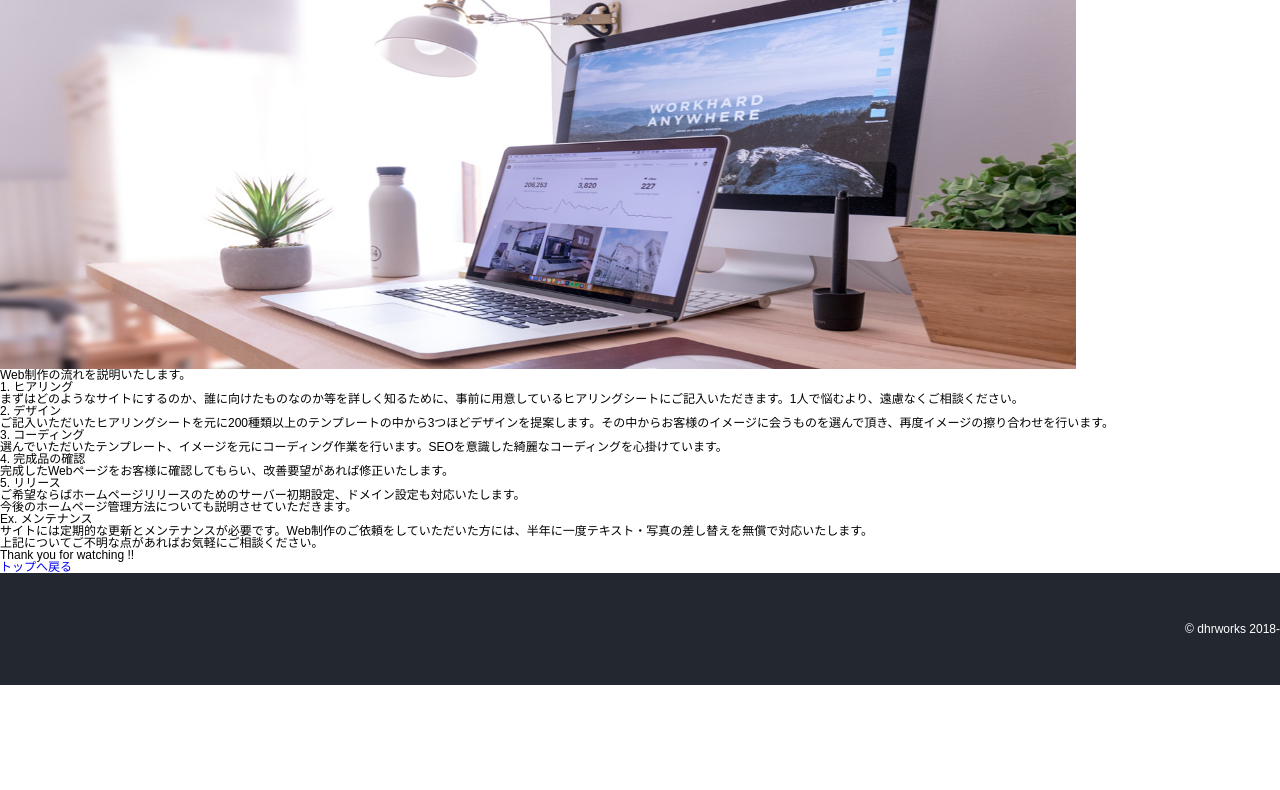
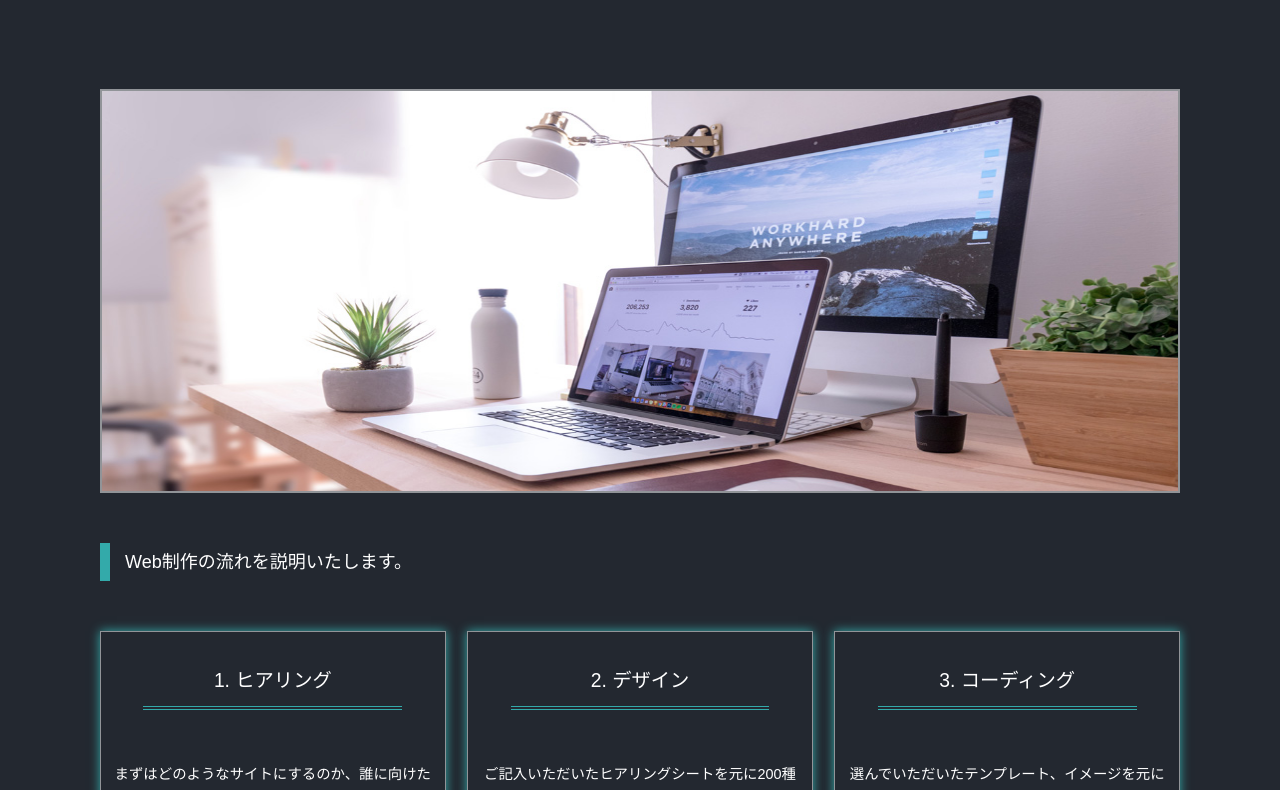
Before and after one commit to dhr1325/portfolio, a plain HTML site: page work/workflow.html in a window 1280 px wide. Shown: the part 172-962 px from the top of the page. Before the commit the page ends 857 px from the top, so only its background shows below. Drawn offline with nearby package versions, Linux system fonts and the light colour scheme.

Commit message:
Update style.css

```diff
--- a/css/style.css
+++ b/css/style.css
@@ -821,3 +821,104 @@ footer p{
 	padding:50px 0;
 	text-align: right;
 }
+
+/*ワークフロー*/
+.fade{
+	display: none;
+}
+
+.workflow{
+	position: relative;
+	width: 100%;
+	padding:120px 0 150px;
+	background: #232830;
+	color: #fff;
+}
+
+.workflow::after {
+  content: '';
+  display: block;
+  position: absolute;
+  right:0;
+  bottom: 0;  /* 透明 */
+  border-right: 50vw solid #fff;  /* むらさき */
+  border-bottom: 60px solid #fff;
+  border-top: 60px solid transparent;
+  border-left: 50vw solid transparent;  /* むらさき */
+}
+
+/* ワークフロー */
+.flowwrap{
+	width: 1080px;
+	margin: 0 auto;
+}
+
+.workflow h1{
+	border-bottom: 1px dotted #fff!important;
+}
+
+.keyvisual{
+	width: 100%;
+	margin-bottom: 50px;
+	border:2px solid rgba(255,255,255,0.5);
+}
+
+.flowblock h2{
+	display: inline-block;
+	margin-bottom: 50px;
+	padding: 10px 15px;
+	font-size: 150%;
+	border-left: 10px solid #3aa;
+}
+
+.flowblock ul{
+	display: flex;
+	justify-content: space-between;
+	flex-wrap: wrap;
+}
+
+.flowblock li{
+	width: 32%;
+	margin-bottom: 50px;
+	padding: 30px 10px 70px;
+	font-size: 120%;
+	border:solid 1px rgba(255,255,255,0.5);
+	text-align: center;
+	line-height: 2;
+	box-shadow: 0 0 10px #3aa;
+	transition:all 0.5s;
+}
+
+.flowblock span{
+	display: inline-block;
+	width: 80%;
+	margin-bottom: 50px;
+	padding-bottom: 5px;
+	border-bottom: 4px double #3aa;
+	font-size: 134%;
+}
+
+.f_text{
+	padding:50px 0 120px;
+	text-align: right;
+}
+
+.f_text p{
+	margin-bottom: 50px;
+	font-size: 120%;
+	line-height: 1.5;
+}
+
+.prev a{
+	display: inline-block;
+	padding:15px 60px;
+	border:3px double #333;
+	color:#333;
+	transition:all 0.5s;
+}
+
+.prev a:hover{
+	background: #000;
+	color: #fff;
+	border:3px double #fff;
+}
```
